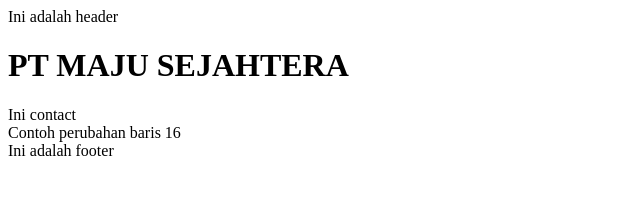
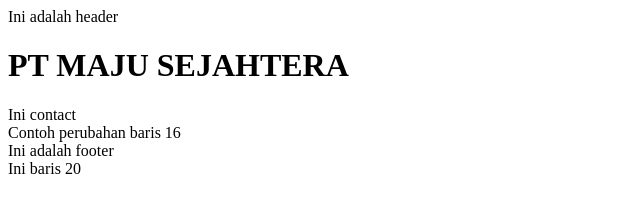
Before and after one commit to mrickyyusuf/CompanyProfile, a plain HTML site: page contact.html in a window 1280 px wide. Shown: the full height of the page, 0-640 px from the left. Drawn offline with Linux system fonts and the light colour scheme.

Commit message:
Menambah baris 16 dan 20

```diff
--- a/contact.html
+++ b/contact.html
@@ -17,5 +17,7 @@
 
     <footer>Ini adalah footer</footer>
 
+    <div>Ini baris 20</div>
+
 </body>
 </html>
```
